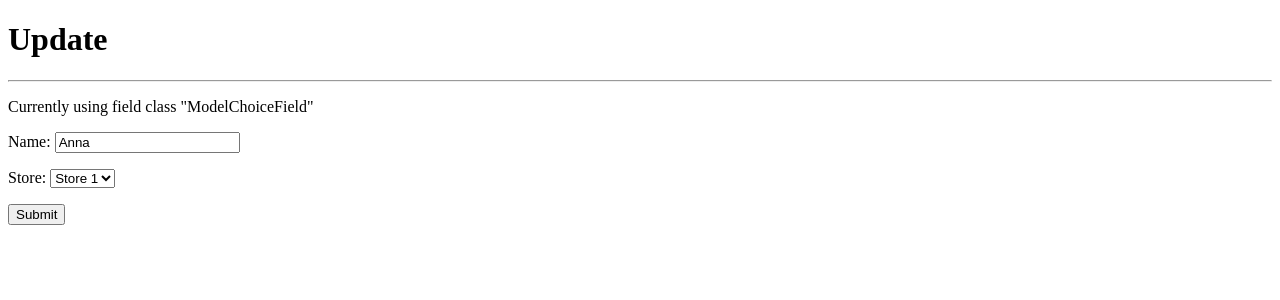
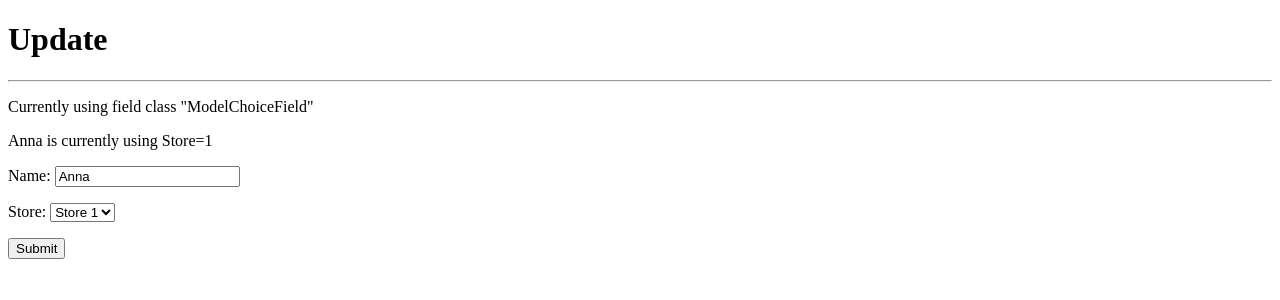
Before and after one commit to tiliv/djangoselect2-issue-34, a Django app: page /1/ in a window 1280 px wide. Shown: the top 300 px of the page. Run offline with Django 3.2, Linux system fonts and the light colour scheme; data comes from the database, SQL or seed files in the repository; parts of the project's set-up code (start-up, migrations or seed data) failed here and were passed over; some libraries are stand-ins or nearby versions.

Commit message:
Adds debug display to update form page

```diff
--- a/ds2_issue34/ds2_issue34/testapp/templates/testapp/employee_form.html
+++ b/ds2_issue34/ds2_issue34/testapp/templates/testapp/employee_form.html
@@ -10,6 +10,10 @@
 
 {% block content %}
     <p>Currently using field class "{{ field_class_name }}"</p>
+    {% if form.instance.pk %}
+        <p>{{ form.instance }} is currently using Store={{ form.instance.store.pk }}</p>
+    {% endif %}
+
     <form action="" method="post">
         {% csrf_token %}
         {{ form.as_p }}
```
